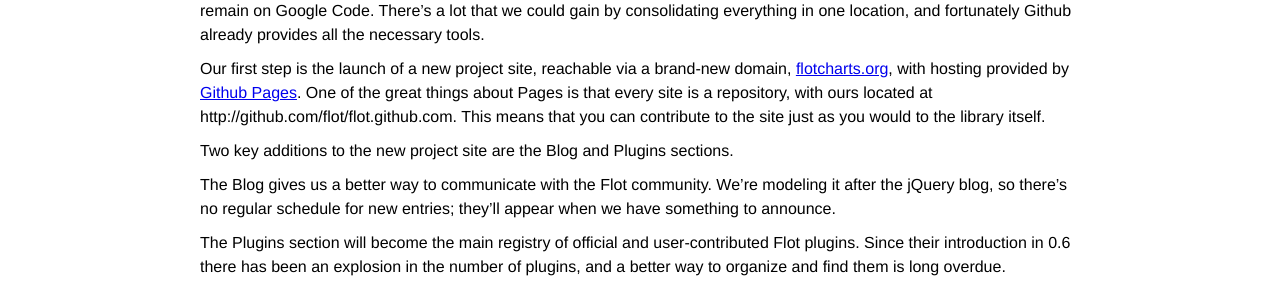
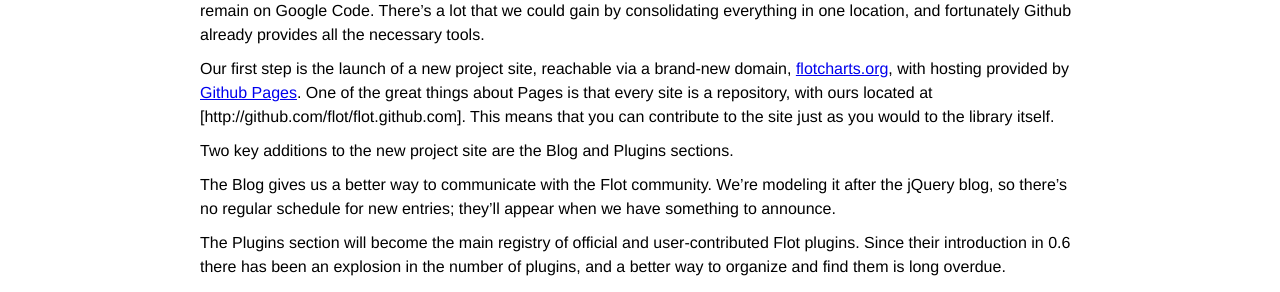
Before and after one commit to flot/flot.github.com, a Jekyll site: the page built from _posts/2012-08-23-flot-is-moving-to-github.md, in a window 1280 px wide. Shown: the part 257-549 px from the top of the page. Built offline with Jekyll 4.4.1, drawn with Linux system fonts in a browser that asks for light colours.

```diff
--- a/_posts/2012-08-23-flot-is-moving-to-github.md
+++ b/_posts/2012-08-23-flot-is-moving-to-github.md
@@ -14,7 +14,7 @@ the necessary tools.
 Our first step is the launch of a new project site, reachable via a brand-new domain,
 [flotcharts.org](http://www.flotcharts.org), with hosting provided by
 [Github Pages](http://pages.github.com/).  One of the great things about Pages is that
-every site is a repository, with ours located at http://github.com/flot/flot.github.com.
+every site is a repository, with ours located at [http://github.com/flot/flot.github.com].
 This means that you can contribute to the site just as you would to the library itself.
 
 Two key additions to the new project site are the Blog and Plugins sections.
```
